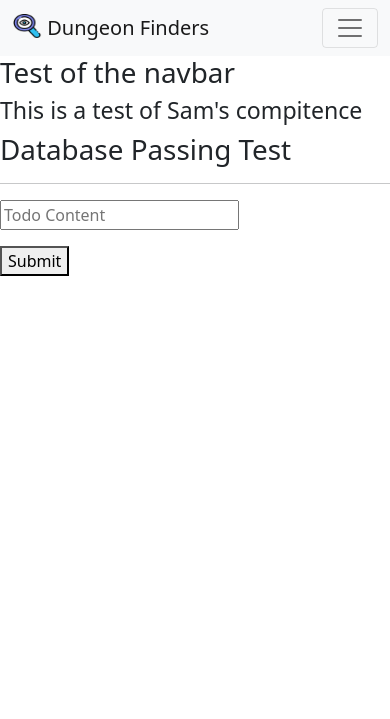
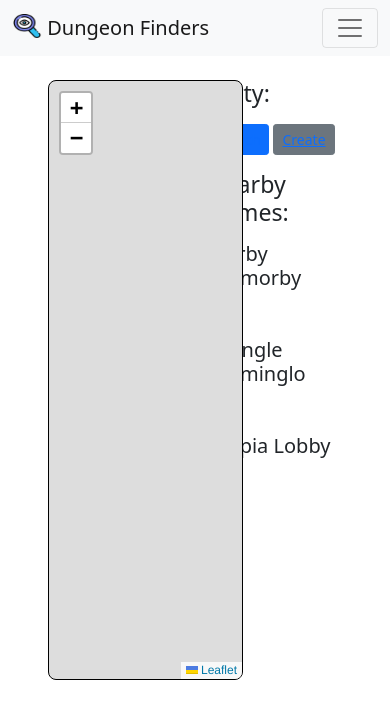
Before and after one commit to aliv314/dungeon-finder, a Flask app: template templates/home_page.html in a window 390 px wide. Shown: the top 719 px of the page. Run offline with Flask 2, Linux system fonts and the light colour scheme; the template is opened without the code that fills it: most values are stand-ins (such as "Sample title", 1, 10 or a date in 2020); parts of the project's set-up code (start-up, migrations or seed data) failed here and were passed over; some libraries are stand-ins or nearby versions.

Commit message:
Got Map Working

```diff
--- a/home.py
+++ b/home.py
@@ -1,30 +1,62 @@
-from flask import Flask, redirect, url_for, render_template, request, redirect
+import geocoder
+
+from flask import Flask, url_for, render_template, request, redirect
 from pymongo import MongoClient
 
 app = Flask(__name__)
 
-
-#setup mongodb
+# setup mongodb
 client = MongoClient('mongodb+srv://testuser:Q2PYvAxN79Diu5QX@tinkydb.9hvmnek.mongodb.net/?retryWrites=true&w=majority')
 db = client.get_database("DungeonFinder")
 records = db.users
 
+"""
 records.count_documents({})
 new_student = {
     'name': 'Winkle',
     'number': 13
 }
 records.insert_one(new_student)
+"""
 
-@app.route('/', methods=('GET','POST'))
+
+@app.route('/', methods=('GET', 'POST'))
 def home():  # put application's code here
-    if request.method=='POST':
+
+    if request.method == 'POST':
         content = request.form['content']
         return redirect(url_for('home'))
-        #users.insert_one({'content': content})
 
-    #all.users = users.find()
+    g = geocoder.ip('me')
+    markers = [
+        {
+            'lat': 0,
+            'lon': 0,
+            'popup': 'This is the middle of the map.'
+        }
+    ]
+    return render_template("home_page.html",  markers=markers, lat=g.latlng[0], lon=g.latlng[1])
+
+
+@app.route('/create-party', methods=(["POST"]))
+def create():
+    print("Clicked create!")
+
     return render_template("home_page.html")
 
+
+@app.route('/confirm-party', methods=(["POST"]))
+def confirmCreate():
+
+    return None
+
+
+@app.route('/search-party', methods=(["GET, POST"]))
+def search():
+    print("Clicked search!")
+
+    return render_template("home_page.html")
+
+
 if __name__ == '__main__':
-    app.run(debug=True)
+    home.run(debug=True)
--- /dev/null
+++ b/static/css/leaflet.css
@@ -0,0 +1,9 @@
+#map {
+  width: 50%;
+  height: 600px;
+  position: absolute;
+  margin:0;
+  padding:0;
+  border: 1px solid black;
+  border-radius: 8px;
+}
--- a/templates/home_page.html
+++ b/templates/home_page.html
@@ -1,19 +1,48 @@
 {% extends "navbar.html" %} {% block title %} Home {% endblock %} {% block content %}
-    <h1> Test of the navbar </h1>
-    <h3> This is a test of Sam's compitence</h3>
+    <head>
+        <link rel="stylesheet" href="static/css/leaflet.css">
+        <link rel="stylesheet" href="https://unpkg.com/leaflet@1.7.1/dist/leaflet.css" integrity="sha512-xodZBNTC5n17Xt2atTPuE1HxjVMSvLVW9ocqUKLsCC5CXdbqCmblAshOMAS6/keqq/sMZMZ19scR4PsZChSR7A=="crossorigin=""/>
+        <script src="https://unpkg.com/leaflet@1.7.1/dist/leaflet.js" integrity="sha512-XQoYMqMTK8LvdxXYG3nZ448hOEQiglfqkJs1NOQV44cWnUrBc8PkAOcXy20w0vlaXaVUearIOBhiXZ5V3ynxwA==" crossorigin=""></script>
+    </head>
+    <div class="row">
+        <div class="col col-sm-6 mt-4 ms-5">
+            <div id="map" ></div>
+                <script>
+                    var map = L.map('map').setView([{{lat}}, {{lon}}], 13);
+                    L.tileLayer('https://{s}.tile.openstreetmap.org/{z}/{x}/{y}.png', {attribution: '&copy; <a href=\"https://www.openstreetmap.org/copyright\">OpenStreetMap</a> contributors'}).addTo(map);
+                    {{markers|safe}}
+                </script>
+        </div>
 
-    <body>
-        <h1> Database Passing Test </h1>
-        <hr>
-        <div class="content">
-        <form method="post">
-            <p>
-                <input type="text" name="content"
-                    placeholder="Todo Content"></input>
-            </p>
-            <button type="submit">Submit</button>
-        </form>
+        <div class="col col-md-4 mt-4 me-5">
+            <h3> Party: </h3>
+            <div class="mt-3">
+                <button type="button" class="btn btn-primary btn-sm">
+                    <a href="/search-party">
+                        Search
+                    </a>
+                </button>
+                <button type="button" class="btn btn-secondary btn-sm" >
+                    <a href = "/create-party">
+                        Create
+                    </a>
+                </button>
+            </div>
+
+            <div class=" mt-3 ">
+            <h3> Nearby Games: </h3>
+                <div class="mt-3">
+                    <div data-bs-spy="scroll" data-bs-target="#simple-list-example" data-bs-offset="0" data-bs-smooth-scroll="true" class="scrollspy-example" tabindex="0">
+                    <h5 id="simple-list-item-1">Blorby Schmorby</h5>
+                    <p>...</p>
+                    <h5 id="simple-list-item-2">Grongle Schminglo</h5>
+                    <p>...</p>
+                    <h5 id="simple-list-item-3"> Tilapia Lobby </h5>
+                    <p>...</p>
+                    </div>
+                </div>
+            </div>
         </div>
-        </hr>
-    </body>
+    </div>
+    {% block create_modal %} {% endblock %}
 {% endblock %}
```
Also changed, not shown: templates/create_modal.html (added, +7 -0 lines).
